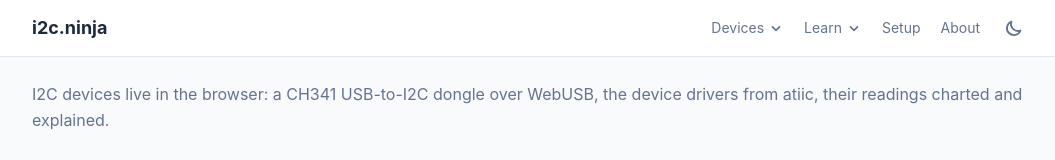
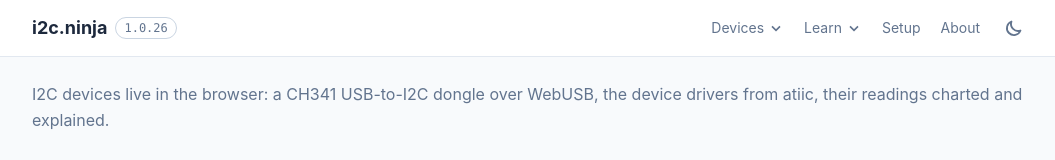
Before and after one commit to aguegu/i2c.ninja, a Vue app: page / in a window 1280 px wide. Shown: the top 160 px of the page, without its empty margins (112-1167 px from the left). Built offline with nearby package versions, Linux system fonts and the light colour scheme.

Commit message:
Header: the version next to the name, linking to About (as iap.meshmass.com's headbar)
Co-Authored-By: Claude Opus 5.5 <noreply@anthropic.com>

```diff
--- a/src/App.vue
+++ b/src/App.vue
@@ -8,6 +8,7 @@ import NavMenu from './components/NavMenu.vue';
 import SiteFooter from './components/SiteFooter.vue';
 import { useTheme } from './lib/theme.js';
 import { DEVICE_LINKS, LEARN_LINKS } from './lib/nav.js';
+import { version } from '../package.json';
 
 const { dark, toggle } = useTheme();
 const mobile = ref(false);
@@ -21,7 +22,10 @@ const mobileLink = 'block rounded-lg px-3 py-1.5 hover:bg-slate-100 dark:hover:b
   <div class="flex min-h-screen flex-col bg-slate-50 text-slate-800 dark:bg-slate-900 dark:text-slate-100">
     <header class="border-b border-slate-200 bg-white dark:border-slate-700 dark:bg-slate-800">
       <div class="mx-auto flex h-14 max-w-5xl items-center gap-5 px-4">
-        <RouterLink to="/" class="text-lg font-bold">i2c.ninja</RouterLink>
+        <div class="flex items-center gap-2">
+          <RouterLink to="/" class="text-lg font-bold">i2c.ninja</RouterLink>
+          <RouterLink to="/about" class="rounded-full border border-slate-300 px-2 py-0.5 font-mono text-xs text-slate-500 hover:border-emerald-600 hover:text-emerald-600 dark:border-slate-600 dark:text-slate-400" :title="`Version ${version}`">{{ version }}</RouterLink>
+        </div>
         <nav class="ml-auto hidden items-center gap-5 text-sm text-slate-500 sm:flex dark:text-slate-400" aria-label="Main">
           <NavMenu label="Devices" :links="DEVICE_LINKS" wide />
           <NavMenu label="Learn" :links="LEARN_LINKS" />
```
